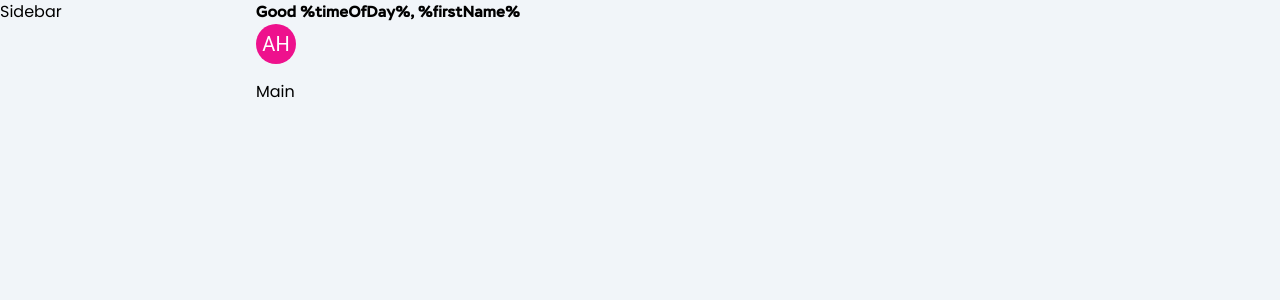
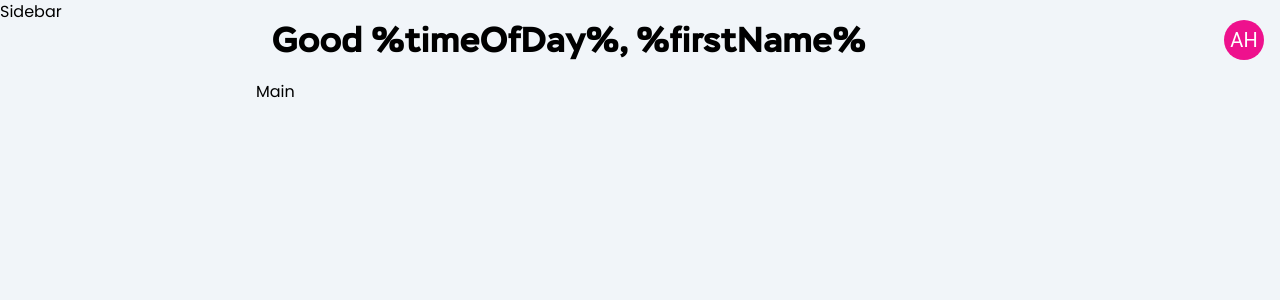
Before and after one commit to Space-Saver-Bookings/space-saver-client, a React (Vite) app: page / in a window 1280 px wide. Shown: the top 300 px of the page. Built offline with nearby package versions, Linux system fonts and the light colour scheme.

Commit message:
feat: initial header completed

```diff
--- a/package.json
+++ b/package.json
@@ -29,7 +29,8 @@
     "eslint-plugin-react-hooks": "^4.6.0",
     "eslint-plugin-react-refresh": "^0.4.4",
     "postcss": "^8.4.32",
-    "prettier": "3.1.0",
+    "prettier": "^3.1.0",
+    "prettier-plugin-tailwindcss": "^0.5.8",
     "tailwindcss": "^3.3.6",
     "vite": "^5.0.0",
     "vite-plugin-eslint": "^1.8.1"
--- a/src/layout/Header.jsx
+++ b/src/layout/Header.jsx
@@ -1,4 +1,4 @@
-import { Avatar } from "@mui/material"
+import {Avatar} from '@mui/material';
 
 function stringToColor(string) {
   let hash = 0;
@@ -30,12 +30,12 @@ function stringAvatar(name) {
 }
 
 function Header() {
-    return (
-        <div className="font-coplette col-start-2 col-span-full">
-            <h1>Good %timeOfDay%, %firstName%</h1>
-            <Avatar {...stringAvatar('Alex Holder')}/>
-        </div>
-    )
+  return (
+    <div className="col-span-full col-start-2 flex items-center justify-between px-4 font-coplette text-4xl">
+      <h1>Good %timeOfDay%, %firstName%</h1>
+      <Avatar {...stringAvatar('Alex Holder')} />
+    </div>
+  );
 }
 
-export default Header
+export default Header;
--- a/src/layout/LayoutContainer.jsx
+++ b/src/layout/LayoutContainer.jsx
@@ -1,7 +1,11 @@
 import PropTypes from 'prop-types';
 
 function LayoutContainer({children}) {
-  return <div className="grid grid-cols-5 grid-rows-[80px_minmax(0,1fr)] bg-slate-100 h-screen">{children}</div>;
+  return (
+    <div className="grid grid-cols-5 grid-rows-[80px_minmax(0,1fr)] bg-slate-100 h-screen">
+      {children}
+    </div>
+  );
 }
 
 LayoutContainer.propTypes = {
--- a/tailwind.config.js
+++ b/tailwind.config.js
@@ -2,9 +2,13 @@
 export default {
   content: ['./index.html', './src/**/*.{js,ts,jsx,tsx}'],
   theme: {
+    fontFamily: {
+      coplette: ['Coplette', 'sans-serif'],
+    },
     extend: {
-      fontFamily: {
-        coplette: ['Coplette', 'sans-serif'],
+      height: {
+        // dynamic viewport height unit
+        screen: '100dvh',
       },
       gridTemplateColumns: {
         // not in use, was an experiment
```
Also changed, not shown: src/layout/Sidebar.jsx (+6 -6 lines), .prettierrc.json, 1 other file (tests, documents, lock files or other folders).
